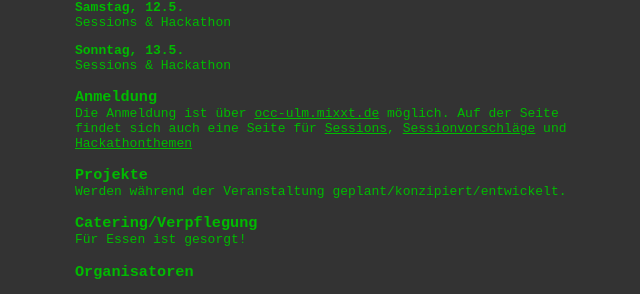
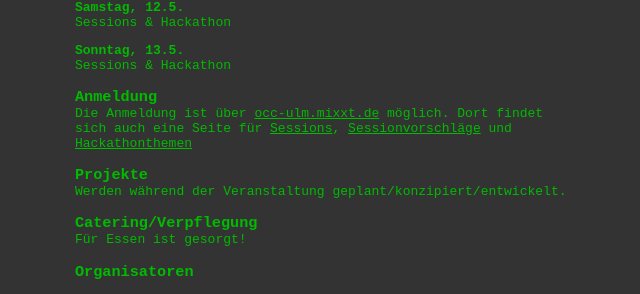
Before and after one commit to opendatahackday/opendatahackday.github.com, a Jekyll site: the page built from ulm/_posts/2012-05-12-index.md, in a window 1280 px wide. Shown: the part 178-472 px from the top of the page, without its empty margins (315-955 px from the left). Built offline with Jekyll 4.4.1, drawn with Linux system fonts in a browser that asks for light colours; some web fonts are replaced.

Commit message:
updated description

```diff
--- a/ulm/_posts/2012-05-12-index.md
+++ b/ulm/_posts/2012-05-12-index.md
@@ -23,7 +23,7 @@ Sessions & Hackathon
 
 ### Anmeldung
 Die Anmeldung ist über [occ-ulm.mixxt.de](http://occ-ulm.mixxt.de/) möglich.
-Auf der Seite findet sich auch eine Seite für [Sessions](http://occ-ulm.mixxt.de/networks/wiki/index.Sessions),
+Dort findet sich auch eine Seite für [Sessions](http://occ-ulm.mixxt.de/networks/wiki/index.Sessions),
 [Sessionvorschläge](http://occ-ulm.mixxt.de/networks/wiki/index.Sessionvorschlaege) und
 [Hackathonthemen](http://occ-ulm.mixxt.de/networks/wiki/index.Hackathonthemen)
 
```
